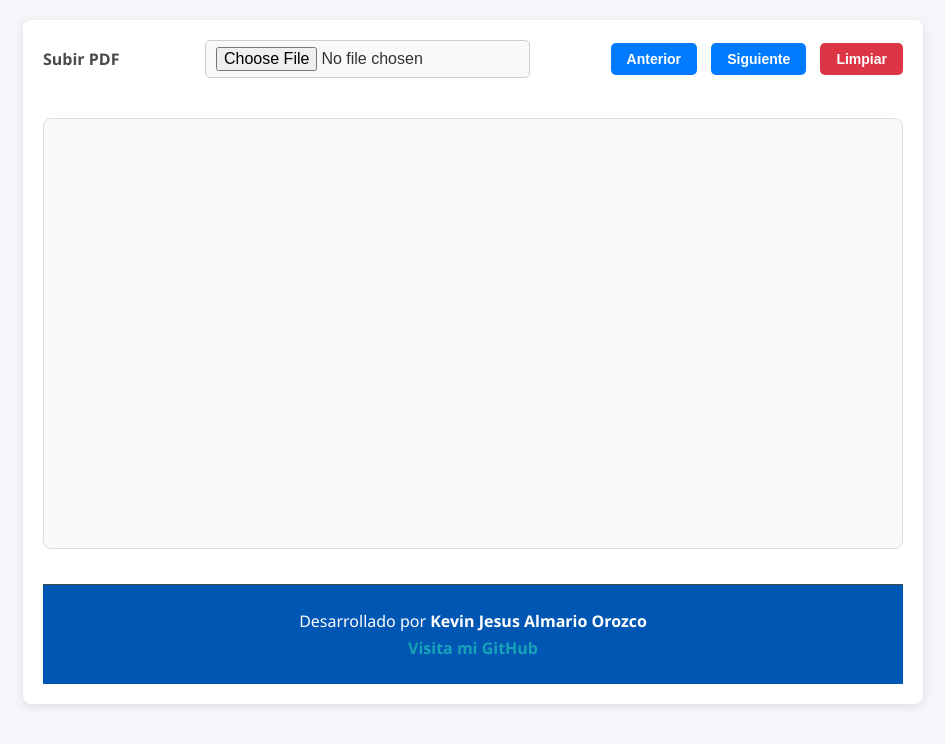
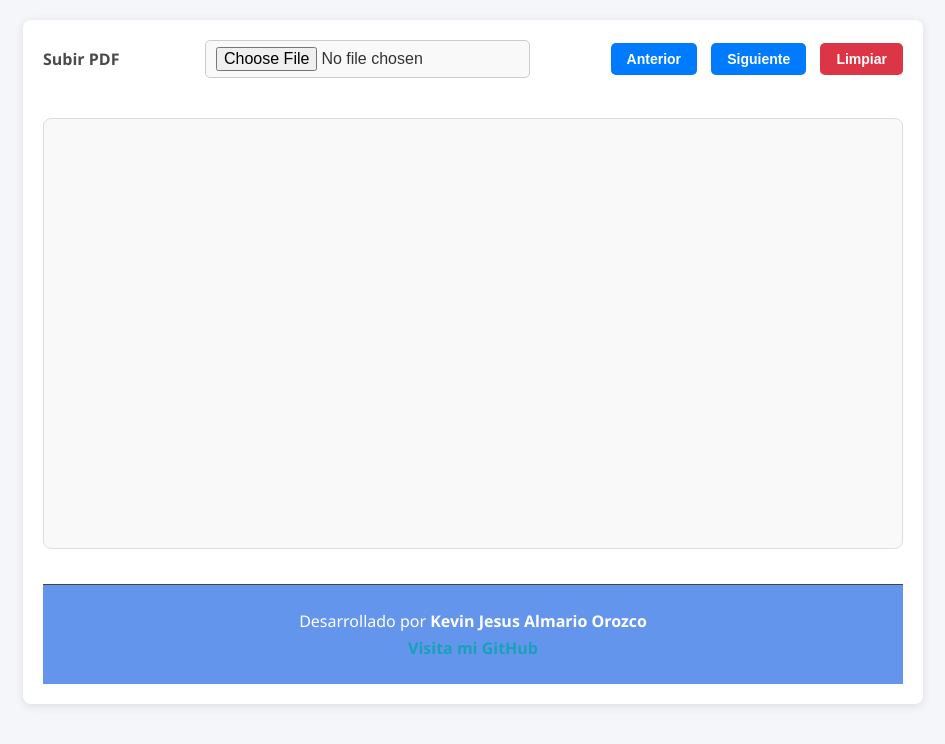
Before and after one commit to almariok21/PDF-VIEWER-HTML, a plain HTML site: page index.html in a window 1280 px wide. Shown: the whole page, without its empty margins (167-1112 px from the left). Drawn offline with Linux system fonts and the light colour scheme.

Commit message:
change footer background color again XD

```diff
--- a/style.css
+++ b/style.css
@@ -100,7 +100,7 @@ input[type="file"]:focus {
 }
 
 footer {
-    background-color: #0056b3;
+    background-color: #6495ED;
     color: #fff;
     text-align: center;
     padding: 20px;
```
